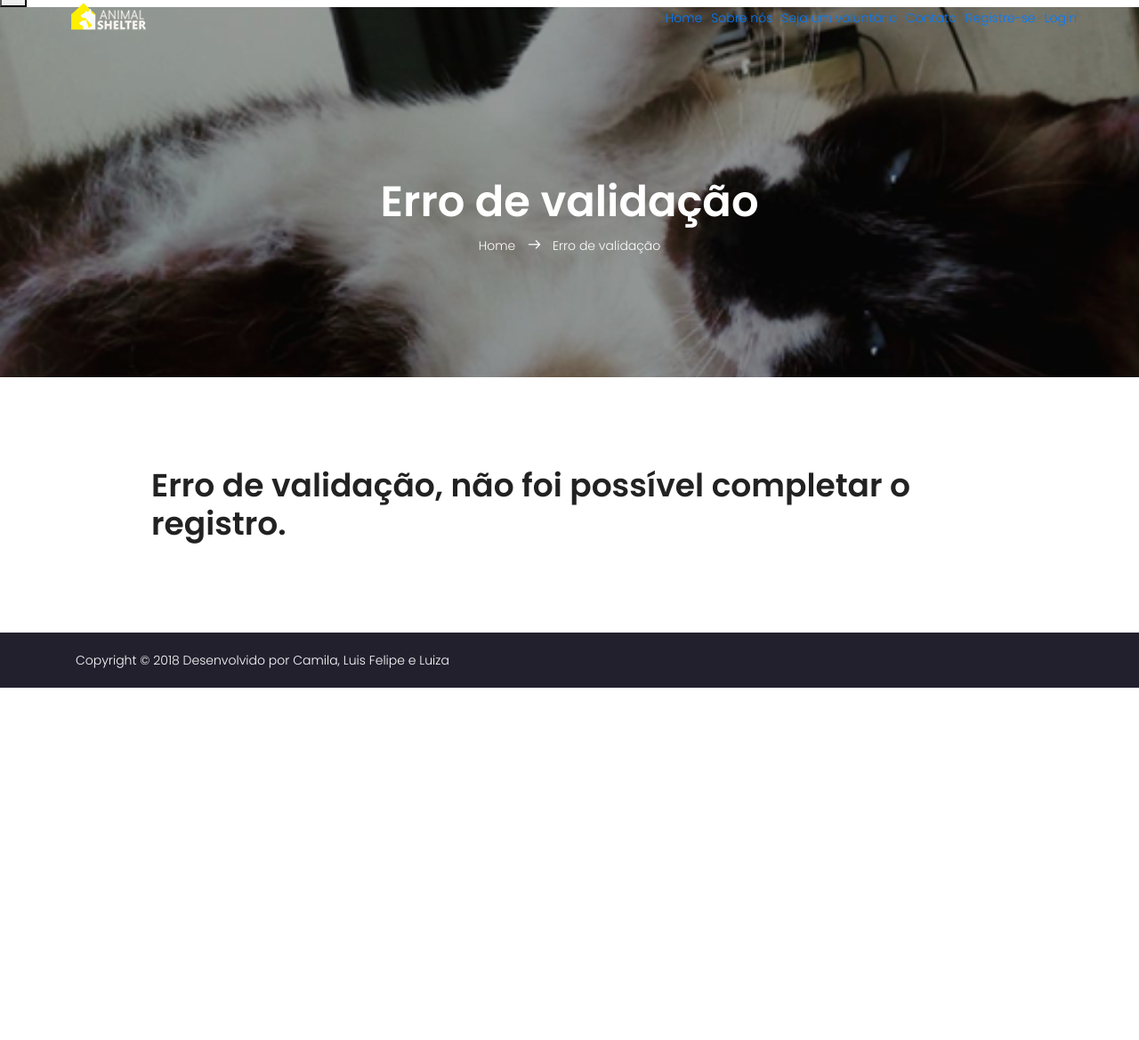
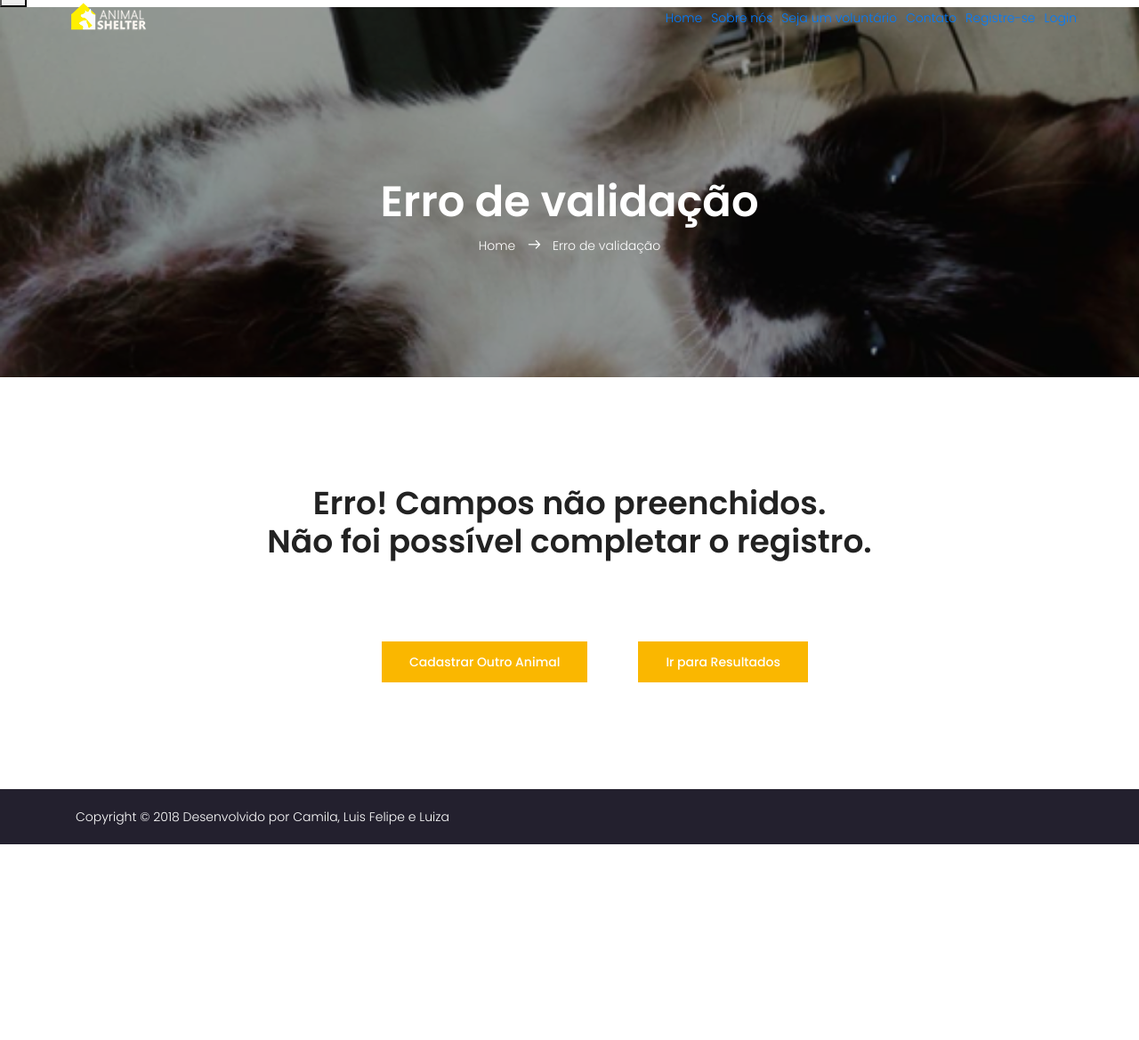
Before and after one commit to millacamargo/GerenciadordeAdocao, a CodeIgniter app: page /database/index.php/register_animal/inserir in a window 1280 px wide. Shown: the part 21-1190 px from the top of the page at 89% size. Before the commit the page ends 794 px from the top, so only its background shows below. Run offline with CodeIgniter, Linux system fonts and the light colour scheme; some libraries are stand-ins or nearby versions.

Commit message:
Ajustes nas páginas de erro, cadastro com sucesso e no ajax.

```diff
--- a/ci/application/views/Erro.php
+++ b/ci/application/views/Erro.php
@@ -57,9 +57,20 @@
 			<!-- Fim da area de Banner-->
 
 			<!-- Inicio do conteudo de erro -->
-            <div style="margin:100px 170px 100px 170px">
-                            <h1> Erro de validação, não foi possível completar o registro. </h1>
-		    </div>
+				<section class="Volunteer-form-area section-gap">
+				<div class="container">
+					<div class="row d-flex justify-content-center">
+						<div class="menu-content pb-60 col-lg-9">
+							<div class="title text-center">
+								<h1 class="mb-20">Erro! Campos não preenchidos. <br> Não foi possível completar o registro.</h1>
+						</div>
+					</div>
+					 <button type="button" onclick="window.location.href='https://gerenciadordeadocao-camilacamargo98.c9users.io/ci/index.php/Register_Animal/showRegister';" class="primary-btn">Cadastrar Outro Animal</button>
+					 <button type="button" onclick="window.location.href='https://gerenciadordeadocao-camilacamargo98.c9users.io/ci/index.php/Register_Animal/showRegister';" class="primary-btn">Ir para Resultados</button>
+                    </div>
+                </div>
+                </div>
+			</section>
 		    <!--  Fim do conteudo de erro -->
 
 			<!-- Inicio do Footer -->
--- a/ci/application/views/Sucesso.php
+++ b/ci/application/views/Sucesso.php
@@ -71,7 +71,7 @@
 			</section>
 			<!-- End banner Area -->
 
-			<!-- Start Volunteer-form Area -->
+			<!-- Start Pagina de Cadastro com sucesso -->
 			<section class="Volunteer-form-area section-gap">
 				<div class="container">
 					<div class="row d-flex justify-content-center">
@@ -86,7 +86,7 @@
                 </div>
                 </div>
 			</section>
-			<!-- End Volunteer-form Area -->
+			<!-- End Pagina de Cadastro com sucesso -->
 
 			<!-- start footer Area -->
 			<footer class="footer-area">
```
Also changed, not shown: ci/assets/js/registerpet.js (+8 -0 lines).
